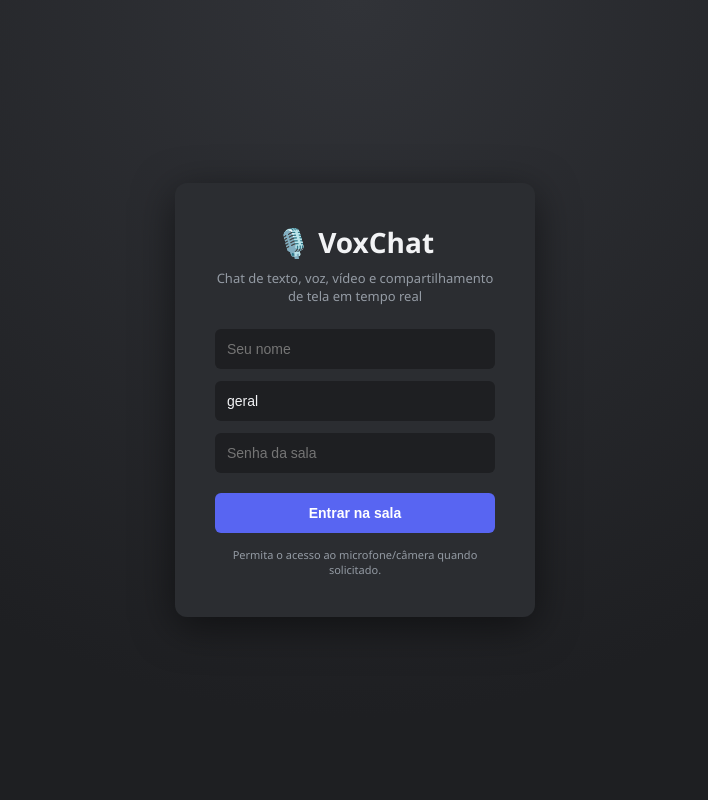
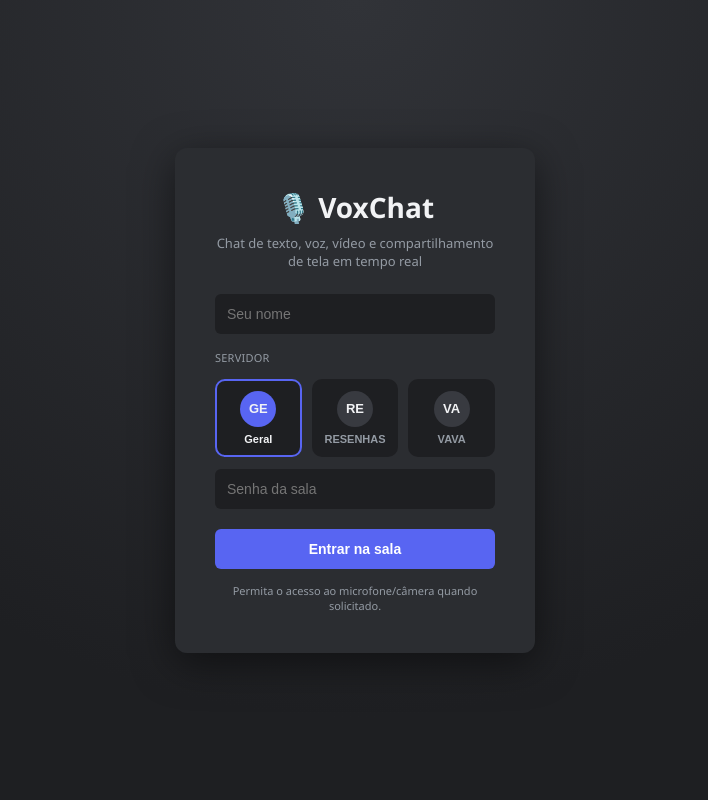
Before and after one commit to baggiorafael/voxchat, a Flask app: page / in a window 1280 px wide. Shown: the whole page, without its empty margins (285-993 px from the left). Run offline with Flask 3, Linux system fonts and the light colour scheme; some libraries are stand-ins or nearby versions.

Commit message:
Add Discord-style servers (Geral/RESENHAS/VAVA) and reduce audio noise
- Replaced the free-text room field with a fixed server picker on
  login, plus a Discord-like server rail inside the app so you can
  switch between servers without leaving the tab. Switching tears
  down peer connections and resets chat/members for the old room,
  then rejoins the new one with the same name/password.
- getUserMedia now explicitly requests echoCancellation,
  noiseSuppression and autoGainControl instead of relying on browser
  defaults, which should cut down on the background noise reported
  during calls.

Co-Authored-By: Claude Sonnet 5 <noreply@anthropic.com>

```diff
--- a/static/app.js
+++ b/static/app.js
@@ -7,7 +7,8 @@
   const loginScreen = document.getElementById("login-screen");
   const appScreen = document.getElementById("app-screen");
   const nameInput = document.getElementById("name-input");
-  const roomInput = document.getElementById("room-input");
+  const serverPicker = document.getElementById("server-picker");
+  const serverRail = document.getElementById("server-rail");
   const passwordInput = document.getElementById("password-input");
   const loginError = document.getElementById("login-error");
   const joinBtn = document.getElementById("join-btn");
@@ -25,11 +26,23 @@
   const soundboardPanel = document.getElementById("soundboard-panel");
   const leaveBtn = document.getElementById("leave-btn");
 
+  const SERVERS = [
+    { id: "geral", name: "Geral" },
+    { id: "resenhas", name: "RESENHAS" },
+    { id: "vava", name: "VAVA" },
+  ];
+
+  function serverInitials(name) {
+    return name.trim().slice(0, 2).toUpperCase();
+  }
+
   let socket = null;
   let localStream = null;
   let screenStream = null;
   let myName = "";
   let myRoom = "";
+  let myPassword = "";
+  let selectedServer = SERVERS[0].id;
   let mySid = null;
   let micOn = true;
   let camOn = false;
@@ -207,6 +220,56 @@
     soundboardPanel.classList.toggle("hidden");
   });
 
+  function buildServerPicker() {
+    serverPicker.innerHTML = "";
+    SERVERS.forEach((server) => {
+      const btn = document.createElement("button");
+      btn.type = "button";
+      btn.className = "server-option" + (server.id === selectedServer ? " selected" : "");
+      btn.innerHTML = `<span class="server-dot">${serverInitials(server.name)}</span><span>${escapeHtml(server.name)}</span>`;
+      btn.addEventListener("click", () => {
+        selectedServer = server.id;
+        [...serverPicker.children].forEach((el) => el.classList.remove("selected"));
+        btn.classList.add("selected");
+      });
+      serverPicker.appendChild(btn);
+    });
+  }
+  buildServerPicker();
+
+  function buildServerRail() {
+    serverRail.innerHTML = "";
+    SERVERS.forEach((server) => {
+      const btn = document.createElement("button");
+      btn.type = "button";
+      btn.className = "server-icon" + (server.id === myRoom ? " active" : "");
+      btn.title = server.name;
+      btn.textContent = serverInitials(server.name);
+      btn.addEventListener("click", () => switchServer(server.id));
+      serverRail.appendChild(btn);
+    });
+  }
+
+  function switchServer(newRoom) {
+    if (!socket || newRoom === myRoom) return;
+
+    socket.emit("leave-room", { room: myRoom });
+
+    Object.keys(peers).forEach(closePeer);
+    videoGrid.innerHTML = "";
+    chatMessages.innerHTML = "";
+    memberList.innerHTML = "";
+    memberCount.textContent = "0";
+    Object.keys(remoteStatus).forEach((k) => delete remoteStatus[k]);
+    Object.keys(remoteNames).forEach((k) => delete remoteNames[k]);
+
+    myRoom = newRoom;
+
+    const attempt = () => socket.emit("join-room", { name: myName, room: myRoom, password: myPassword });
+    if (socket.connected) attempt();
+    else socket.once("connect", attempt);
+  }
+
   async function ensureLocalStream() {
     if (localStream) return localStream;
 
@@ -214,8 +277,14 @@
     // para que a track de vídeo já exista na conexão WebRTC desde o início.
     // Ligar a câmera depois é só reativar essa track — sem isso, o outro lado
     // nunca recebe o vídeo porque a conexão não é renegociada automaticamente.
+    const audioConstraints = {
+      echoCancellation: true,
+      noiseSuppression: true,
+      autoGainControl: true,
+    };
+
     try {
-      localStream = await navigator.mediaDevices.getUserMedia({ audio: true, video: true });
+      localStream = await navigator.mediaDevices.getUserMedia({ audio: audioConstraints, video: true });
       localStream.getVideoTracks().forEach((t) => (t.enabled = false));
       return localStream;
     } catch (err) {
@@ -224,7 +293,7 @@
     }
 
     try {
-      localStream = await navigator.mediaDevices.getUserMedia({ audio: true, video: false });
+      localStream = await navigator.mediaDevices.getUserMedia({ audio: audioConstraints, video: false });
     } catch (err) {
       console.warn("Sem acesso a microfone, entrando somente com chat de texto.", err);
       localStream = null;
@@ -390,8 +459,10 @@
 
       loginScreen.classList.add("hidden");
       appScreen.classList.remove("hidden");
-      roomNameLabel.textContent = "# " + myRoom;
+      const server = SERVERS.find((s) => s.id === myRoom);
+      roomNameLabel.textContent = "# " + (server ? server.name : myRoom);
       joinBtn.disabled = false;
+      buildServerRail();
 
       upsertVideoTile(mySid, localStream, myName, true);
       for (const u of users) {
@@ -444,21 +515,21 @@
 
   function joinRoom() {
     myName = nameInput.value.trim() || "Anônimo";
-    myRoom = roomInput.value.trim() || "geral";
-    const password = passwordInput.value;
+    myRoom = selectedServer;
+    myPassword = passwordInput.value;
 
     loginError.classList.add("hidden");
     joinBtn.disabled = true;
 
     initSocket();
 
-    const attempt = () => socket.emit("join-room", { name: myName, room: myRoom, password });
+    const attempt = () => socket.emit("join-room", { name: myName, room: myRoom, password: myPassword });
     if (socket.connected) attempt();
     else socket.once("connect", attempt);
   }
 
   joinBtn.addEventListener("click", joinRoom);
-  [nameInput, roomInput, passwordInput].forEach((el) =>
+  [nameInput, passwordInput].forEach((el) =>
     el.addEventListener("keydown", (e) => {
       if (e.key === "Enter") joinRoom();
     })
--- a/static/style.css
+++ b/static/style.css
@@ -79,8 +79,81 @@ html, body {
   margin: -4px 0 8px;
 }
 
+.field-label {
+  text-align: left;
+  font-size: 11px;
+  text-transform: uppercase;
+  letter-spacing: 0.02em;
+  color: var(--text-muted);
+  margin: 4px 0 6px;
+}
+
+.server-picker {
+  display: flex;
+  gap: 10px;
+  margin-bottom: 12px;
+}
+
+.server-picker button {
+  flex: 1;
+  display: flex;
+  flex-direction: column;
+  align-items: center;
+  gap: 6px;
+  padding: 10px 4px;
+  border: 2px solid transparent;
+  border-radius: 10px;
+  background: var(--bg-darkest);
+  color: var(--text-muted);
+  cursor: pointer;
+  font-size: 11px;
+}
+.server-picker button .server-dot {
+  width: 36px;
+  height: 36px;
+  border-radius: 50%;
+  background: var(--bg-light);
+  display: flex;
+  align-items: center;
+  justify-content: center;
+  font-weight: 700;
+  font-size: 13px;
+  color: var(--text);
+}
+.server-picker button.selected {
+  border-color: var(--accent);
+  color: var(--text);
+}
+.server-picker button.selected .server-dot { background: var(--accent); }
+
 /* ---- APP LAYOUT ---- */
 .app-layout { display: flex; height: 100vh; }
+
+.server-rail {
+  width: 72px;
+  flex-shrink: 0;
+  background: var(--bg-darkest);
+  display: flex;
+  flex-direction: column;
+  align-items: center;
+  gap: 10px;
+  padding: 12px 0;
+}
+
+.server-icon {
+  width: 48px;
+  height: 48px;
+  border-radius: 50%;
+  border: none;
+  background: var(--bg-light);
+  color: var(--text);
+  font-weight: 700;
+  font-size: 14px;
+  cursor: pointer;
+  transition: border-radius 0.15s, background 0.15s;
+}
+.server-icon:hover { background: var(--accent); border-radius: 16px; }
+.server-icon.active { background: var(--accent); border-radius: 16px; }
 
 .sidebar {
   width: 260px;
@@ -298,6 +371,15 @@ html, body {
 @media (max-width: 700px) {
   .app-layout { flex-direction: column; }
 
+  .server-rail {
+    width: 100%;
+    flex-direction: row;
+    padding: 8px 12px;
+    overflow-x: auto;
+    justify-content: flex-start;
+  }
+  .server-icon { width: 40px; height: 40px; flex-shrink: 0; font-size: 12px; }
+
   .sidebar { width: 100%; flex-shrink: 0; }
 
   .room-header {
--- a/templates/index.html
+++ b/templates/index.html
@@ -14,7 +14,8 @@
     <h1>🎙️ VoxChat</h1>
     <p class="subtitle">Chat de texto, voz, vídeo e compartilhamento de tela em tempo real</p>
     <input id="name-input" type="text" placeholder="Seu nome" maxlength="32" autocomplete="off">
-    <input id="room-input" type="text" placeholder="Nome da sala (ex: geral)" maxlength="32" autocomplete="off" value="geral">
+    <p class="field-label">Servidor</p>
+    <div id="server-picker" class="server-picker"></div>
     <input id="password-input" type="password" placeholder="Senha da sala" maxlength="64" autocomplete="off" inputmode="numeric">
     <p id="login-error" class="login-error hidden"></p>
     <button id="join-btn">Entrar na sala</button>
@@ -25,6 +26,9 @@
 <!-- APP PRINCIPAL -->
 <div id="app-screen" class="screen hidden">
   <div class="app-layout">
+
+    <!-- BARRA DE SERVIDORES -->
+    <nav id="server-rail" class="server-rail"></nav>
 
     <!-- SIDEBAR -->
     <aside class="sidebar">
```
